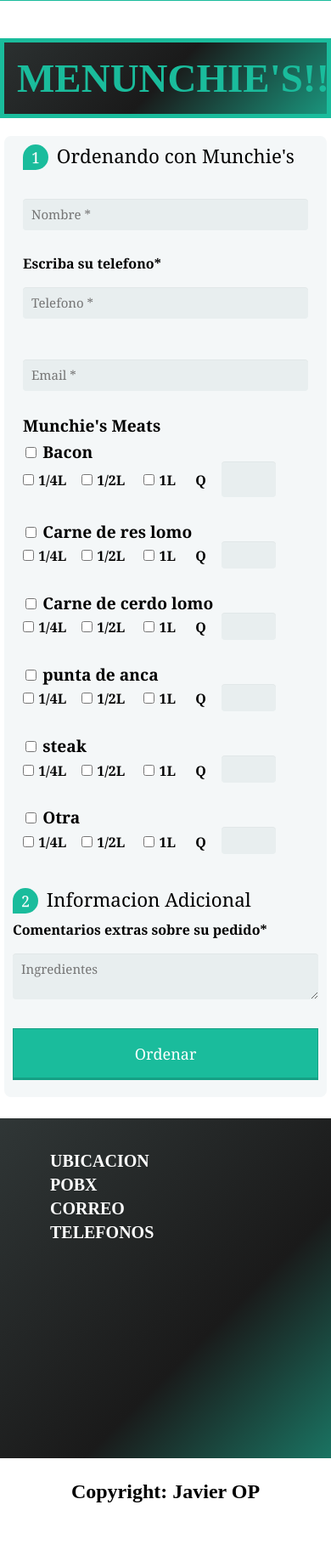
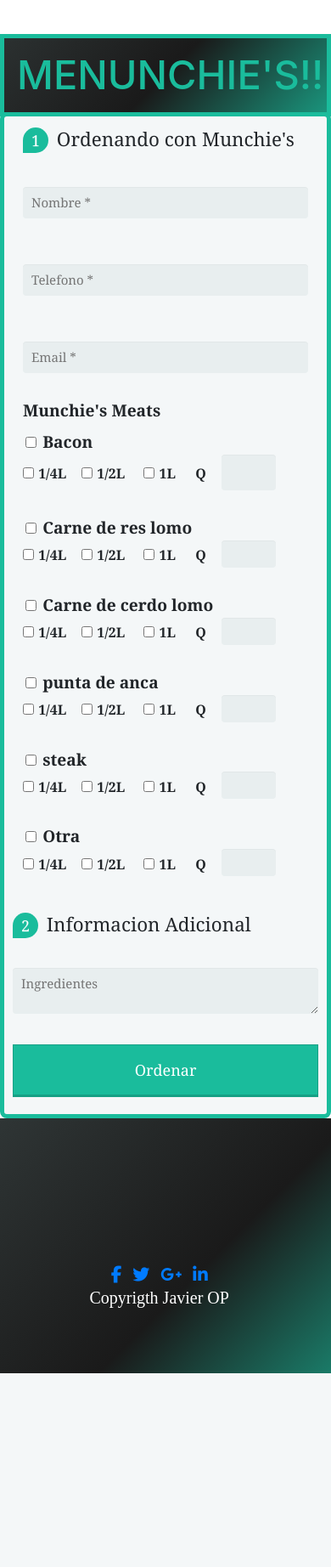
Before and after one commit to jordonez19/munchiesProyect, a PHP site: page /munchies.php in a window 390 px wide. Shown: the part 706-2550 px from the top of the page at 85% size. After the commit the page ends 2322 px from the top, so only its background shows below. Run offline with PHP 8.4, Linux system fonts and the light colour scheme; some libraries are stand-ins or nearby versions.

Commit message:
new footer

```diff
--- a/css/css.css
+++ b/css/css.css
@@ -404,6 +404,31 @@
 img.menunchies {
     width: 100%;
 }
+/* FOOTER  */
+.footer__container {
+    background:  #1abc9c;
+    color: white;
+    font-size: 20px;
+    margin: -10px 0 0 0;
+    font-weight: bolder;
+    font-family: ui-monospace;
+    height: 300px;
+    position: relative;
+    text-align: center;
+}
+.footer__container_ul {
+    list-style: none;
+    padding: 8px;
+    margin: 119px 0 0px 0px;
+}
+.footer__container_li {
+    margin: 5px;
+    text-transform: capitalize;
+    cursor: pointer;
+}
+.list-inline-item:not(:last-child) {
+    margin: 221px 0 0 0;
+}
 
 /* MOOVILE VIEW  */
 @media only screen and (max-width: 1020px ){
@@ -445,8 +470,8 @@
         display: none;
     }
     .form__style_Content {
-    border: transparent;
-    margin: 65px 5px;
+        border:  solid #1abc9c 5px;
+        margin: 39px 0px 10px 0;
     }
     .title__menunchies_h1{
         margin: 0px;
@@ -459,34 +484,19 @@
         font-size: 47px;
     }
 
-
     .footer__container_ul {
-        list-style: none;
-        padding: 34px 54px;
-        margin: -57px 0px;
-        height: 280px;
-        margin-bottom: 50px;
+        position: absolute;
+        margin: -60px 25%;
     }
-    .footer__container_li {
-        list-style: none;
-
-    }
-
 
     .footer__container {
         background: linear-gradient(-45deg, #1abc9c, #1a1a1a, #313838, #16a085);
         background-size: 400% 400%;
         animation: gradient 5s ease infinite;
-        position: relative;
-        bottom: 0px;
-        z-index: 1;
+                z-index: 1;
     }
-    .copyright {
-        text-align: center;
-        margin-top: 21px;
-        font-weight: bold;
-        font-size: x-large;
-    }
+
+
 
     @keyframes gradient {
         0% {
@@ -501,28 +511,7 @@
     }
 }
 
-/* FOOTER  */
-.footer__container {
-    background:  #1abc9c;
-    color: white;
-    font-size: 20px;
-    margin: -10px 0 0 0;
-    font-weight: bolder;
-    font-family: ui-monospace;
-    height: 400px;
-    position: relative;
-}
-.footer__container_ul {
-    list-style: none;
-    padding: 34px 54px;
-    margin: -40px 0px;
-    height: 230px;
-}
-.footer__container_li {
-    margin: 5px;
-    text-transform: capitalize;
-    cursor: pointer;
-}
+
 
 /* LABELS */
 .black-text{
@@ -552,7 +541,7 @@
 .slider {
     height: 14cm;
     width: 100%;
-    margin: -19px 0 0 0;
+    margin: -29px 0 0 0;
     overflow: hidden;
     border: solid #1abc9c 10px;
 }
--- a/modelos/footer.php
+++ b/modelos/footer.php
@@ -3,11 +3,27 @@
 <div class="footer__container">
 
     <ul class="footer__container_ul">
-        <li class="footer__container_li">UBICACION</li>
-        <li class="footer__container_li">POBX</li>
-        <li class="footer__container_li">CORREO</li>
-        <li class="footer__container_li">TELEFONOS</li>
-        <li class="footer__container_li"></li>
+    <li class="footer__container_li list-inline-item">
+            <a class="btn-floating btn-fb mx-1" href="https://www.facebook.com/consulvete.ikigai.3" >
+            <i class="fab fa-facebook-f"> </i>
+            </a>
+        </li>
+        <li class="footer__container_li list-inline-item">
+            <a class="btn-floating btn-tw mx-1">
+            <i class="fab fa-twitter"> </i>
+            </a>
+        </li>
+        <li class="footer__container_li list-inline-item">
+            <a class="btn-floating btn-gplus mx-1">
+            <i class="fab fa-google-plus-g"> </i>
+            </a>
+        </li>
+        <li class="footer__container_li list-inline-item">
+            <a class="btn-floating btn-li mx-1" href="https://www.instagram.com/ikigaiveterinaria/?hl=en">
+            <i class="fab fa-linkedin-in"> </i>
+            </a>
+        </li>
+        <h5>Copyrigth Javier OP</h5>
     </ul>
 
 </div>
--- a/modelos/header.php
+++ b/modelos/header.php
@@ -1,4 +1,3 @@
-
 <!-- NAVBAR -->
 <?php include 'modelos\navbar.php';  ?>
 <!-- TITULO MUNCHIE'S-SMOKED MEAT DENTRO DE CONTAINER -->
--- a/munchies.php
+++ b/munchies.php
@@ -34,7 +34,7 @@
                 $errors["nombre"] = "<br> Nombre solo debe ser letras y espacios!! <br>";
             }
         }
-    }
+
 
     /* CHECK TELEFONO */
     $labels["telefono"] = " *Escriba su telefono* <br>";
@@ -59,6 +59,12 @@
             $errors["ingredientes"] = "Por favor ponga ingredientes separados de commas";
         }
     }
+    if(array_filter($errors)){
+    }else{
+        header("location: index.php");
+    }
+
+}
 
 //END OF THE POST
 ?>
@@ -74,13 +80,17 @@
     <meta http-equiv="Cache-Control" content="no-cache, mustrevalidate">
     <meta http-equiv="Pragma" content="no-cache">
     <!-- STYLES -->
+    <link rel="stylesheet" href="https://maxcdn.bootstrapcdn.com/bootstrap/4.5.2/css/bootstrap.min.css">
     <link rel="stylesheet" href="css/normalize.css">
     <link rel="stylesheet" href="css/css.css">
     <!-- ICONO PAGE -->
     <link rel="icon" href="images\logo.jpeg">
     <title>Monchie's</title>
     <!-- SCRIPTS -->
-    <script src="https://kit.fontawesome.com/eda781d397.js" crossorigin="anonymous"></script>
+    <script src="https://ajax.googleapis.com/ajax/libs/jquery/3.5.1/jquery.min.js"></script>
+    <script src="https://cdnjs.cloudflare.com/ajax/libs/popper.js/1.16.0/umd/popper.min.js"></script>
+    <script src="https://maxcdn.bootstrapcdn.com/bootstrap/4.5.2/js/bootstrap.min.js"></script>
+        <script src="https://kit.fontawesome.com/eda781d397.js" crossorigin="anonymous"></script>
 </head>
 
 <body >
@@ -88,6 +98,7 @@
         <!-- HEADER -->
         <?php include 'modelos\header.php';  ?>
         <button class="button__push_here"></button>
+
         <!-- IMAGENES -->
         <div class="slider">
             <ul>
@@ -118,7 +129,6 @@
 
         <!-- FOOTER -->
         <div id="container__footer_b"> <?php include 'modelos\footer.php'; ?> </div>
-        <div class="copyright">Copyright: Javier OP</div><br><br><br><br>
 
     </div>
 </body>
```
Also changed, not shown: index.php (added, +22 -0 lines).
